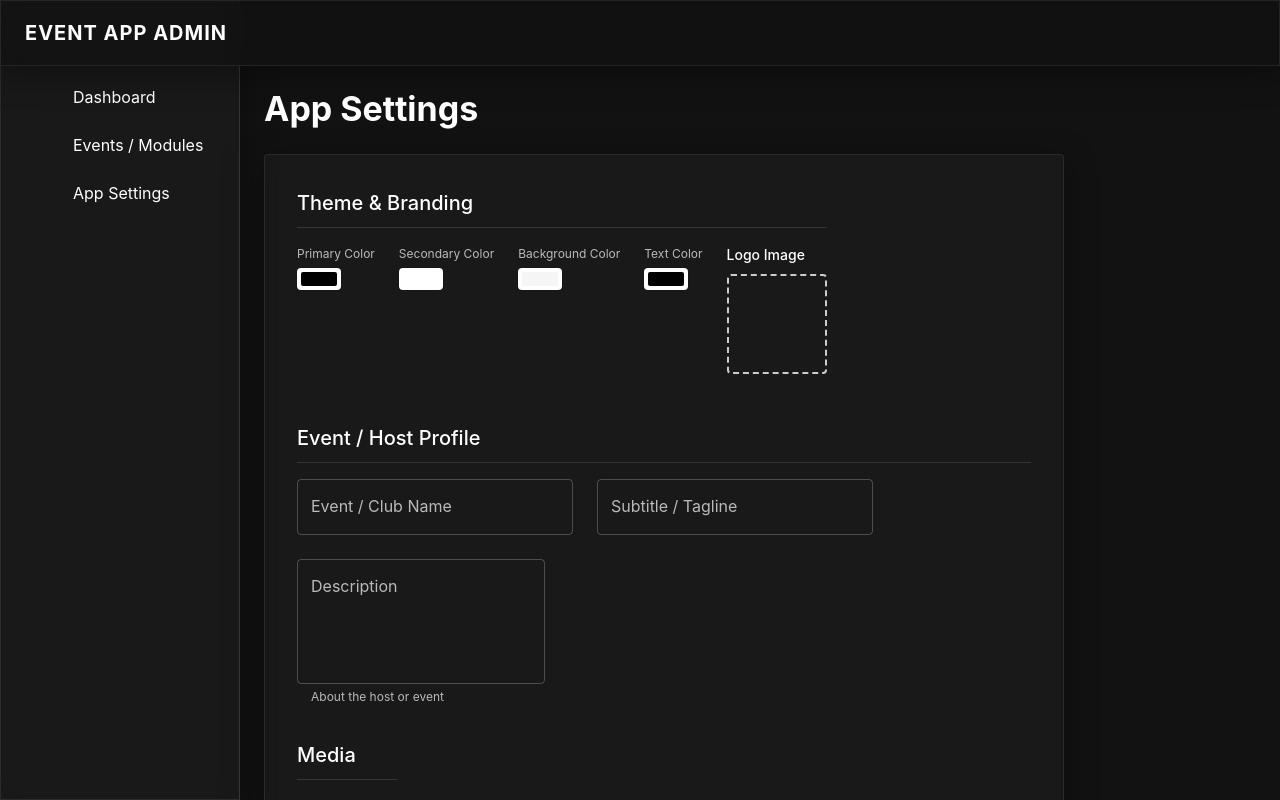
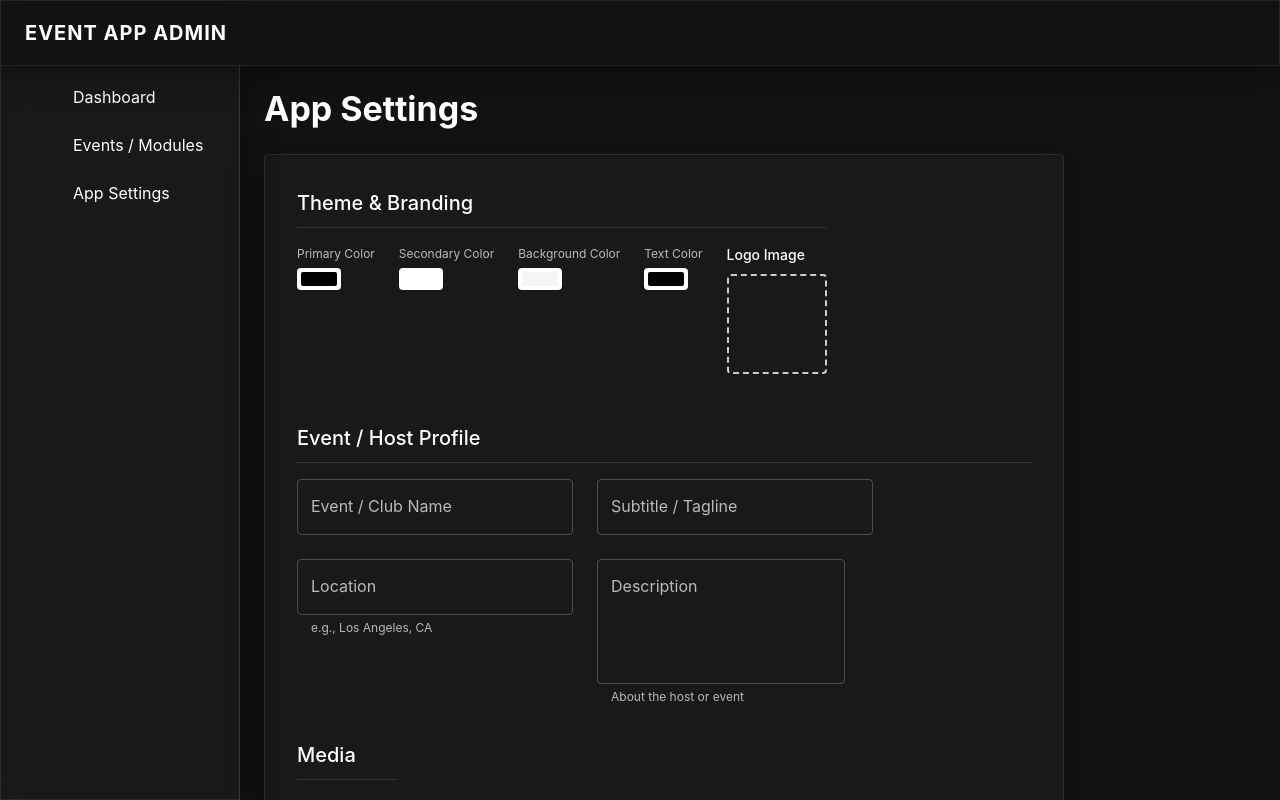
Before and after one commit to rihesh/EventAppAdmin, a React (Vite) app: page /settings in a window 1280 px wide. Shown: the top 800 px of the page. Built offline with nearby package versions, Linux system fonts and the light colour scheme; no server answers; sample sign-in values are in the browser's storage; some icons are missing.

Commit message:
Add Location setting to AppSettings UI

```diff
--- a/src/pages/AppSettings.jsx
+++ b/src/pages/AppSettings.jsx
@@ -13,6 +13,7 @@ const AppSettings = () => {
         logo_url: '',
         event_name: '',
         subtitle: '',
+        location: '',
         description: '',
         slider_images: [], // Managed as array
         social_links: { facebook: '', twitter: '', instagram: '', website: '' }
@@ -188,6 +189,9 @@ const AppSettings = () => {
                                 <TextField label="Subtitle / Tagline" fullWidth name="subtitle" value={settings.subtitle || ''} onChange={handleChange} />
                             </Grid>
                             <Grid item xs={12}>
+                                <TextField label="Location" fullWidth name="location" value={settings.location || ''} onChange={handleChange} helperText="e.g., Los Angeles, CA" />
+                            </Grid>
+                            <Grid item xs={12}>
                                 <TextField label="Description" fullWidth multiline rows={4} name="description" value={settings.description || ''} onChange={handleChange} helperText="About the host or event" />
                             </Grid>
                         </Grid>
```
